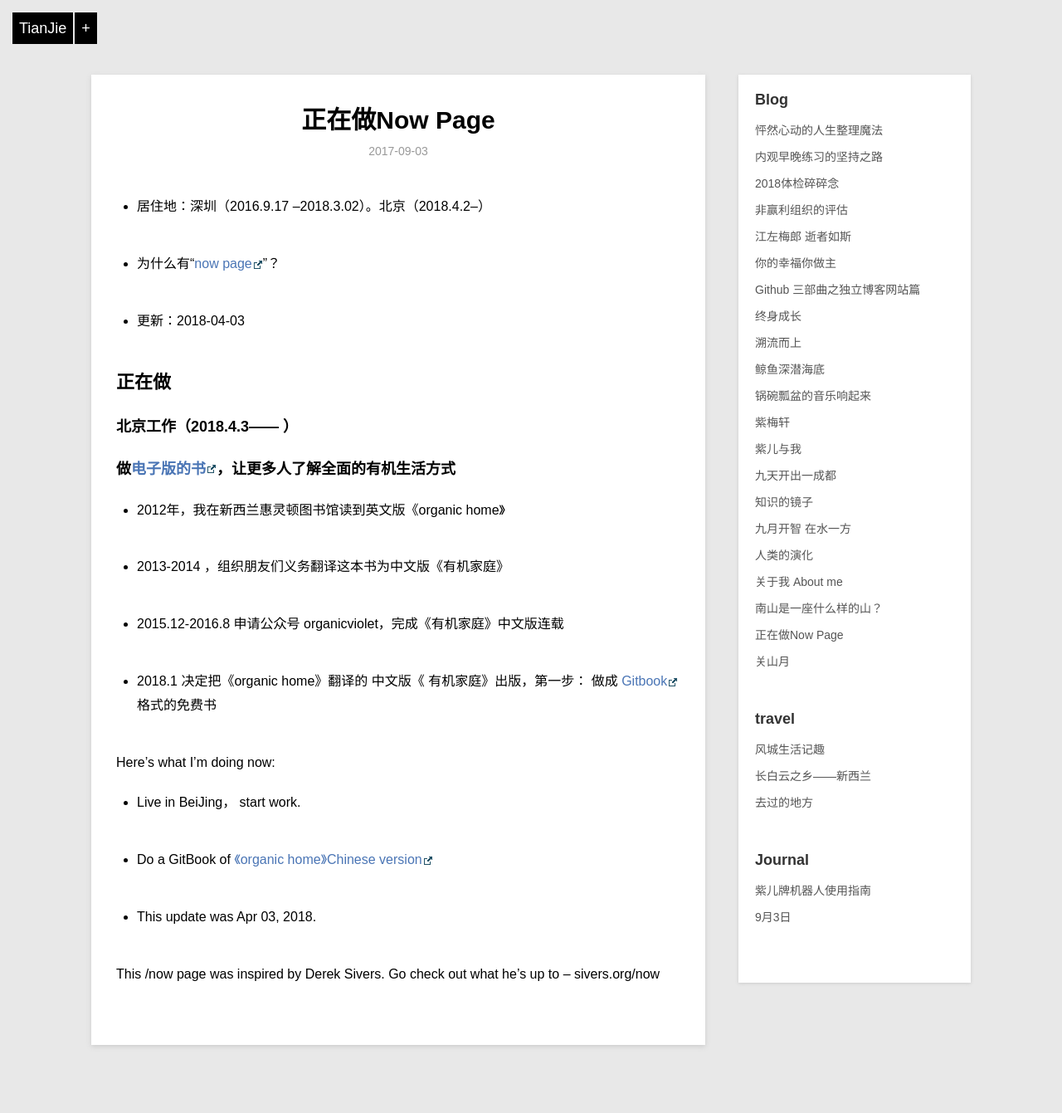
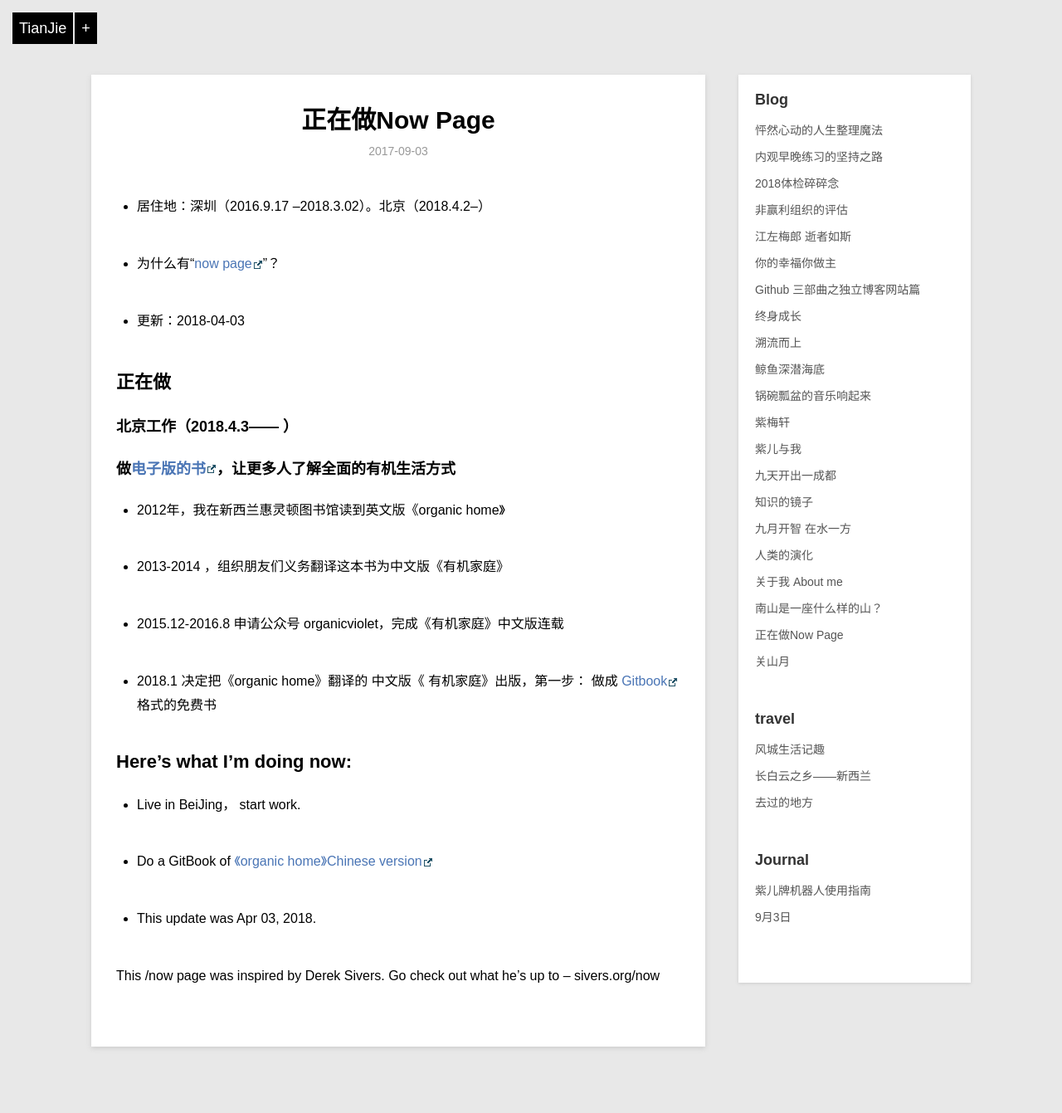
Before and after one commit to violettianjie/violettianjie.github.io, a Jekyll site: the page built from _posts/blog/2017-09-03-now.md, in a window 1280 px wide. Shown: the whole page at 83% size. Built offline with Jekyll 4.4.1, drawn with Linux system fonts in a browser that asks for light colours; comment, search, counter and statistics services are not loaded.

Commit message:
Update 2017-09-03-now.md

```diff
--- a/_posts/blog/2017-09-03-now.md
+++ b/_posts/blog/2017-09-03-now.md
@@ -28,7 +28,7 @@ category: blog
 
 
 
-Here’s what I’m doing now:
+## Here’s what I’m doing now:
 
 - Live in BeiJing， start work.
 
```
